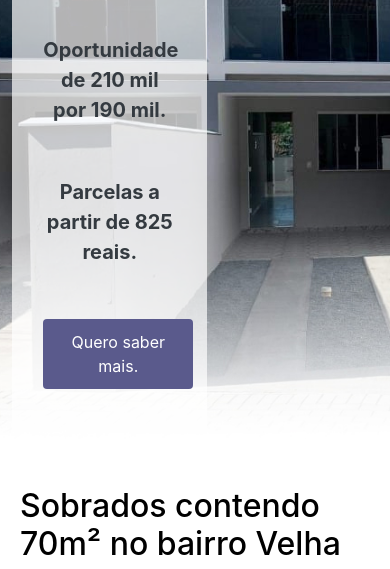
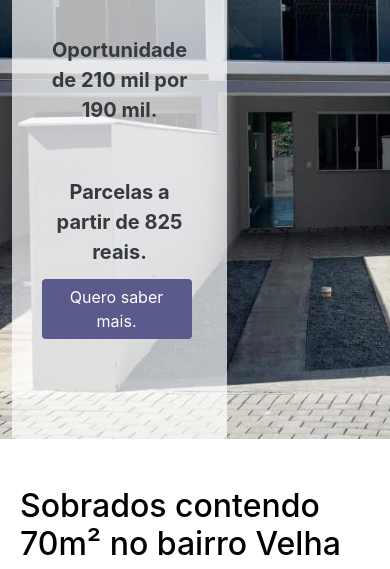
Before and after one commit to RicLop/sobrados.github.io, a plain HTML site: page index.html in a window 390 px wide. Shown: the part 261-830 px from the top of the page. Drawn offline with nearby package versions, Linux system fonts and the light colour scheme.

Commit message:
ajustes na merda do celular vai tomar no cu

```diff
--- a/css/styles.css
+++ b/css/styles.css
@@ -180,14 +180,17 @@
   .header {
     height: 700px;
     background-color: white;
-    background-image: url(../assets/img/sobrados/1-header.jpg);
+    background-image: url(../assets/img/sobrados/1.jpg);
     background-repeat: no-repeat;
     background-size: cover;
     background-position: -100px 0px;
   }
 
   .header button {
-    height: 70px;
+    position: relative;
+    top: -40px;
+    left: -3px;
+    height: 60px;
     width: 150px;
     background: #5a5a8c;
     border: none;
@@ -195,7 +198,6 @@
 
   #title {
     font-size: medium;
-
     justify-content: left;
     align-items: center;
   }
@@ -247,7 +249,7 @@
     position: relative;
     height: inherit;
     z-index: 100;
-    width: 50%;
+    width: 55%;
     background-color: rgba(255, 255, 255, 0.7);
   }
 
@@ -405,6 +407,7 @@
 .footer input[type="text"],
 .footer input[type="email"],
 .footer input[type="time"] {
+  font-size: 11px;
   background: rgba(10, 10, 10, .1);
   border: 2px solid rgba(242, 249, 255, .35);
   text-align: center;
```
